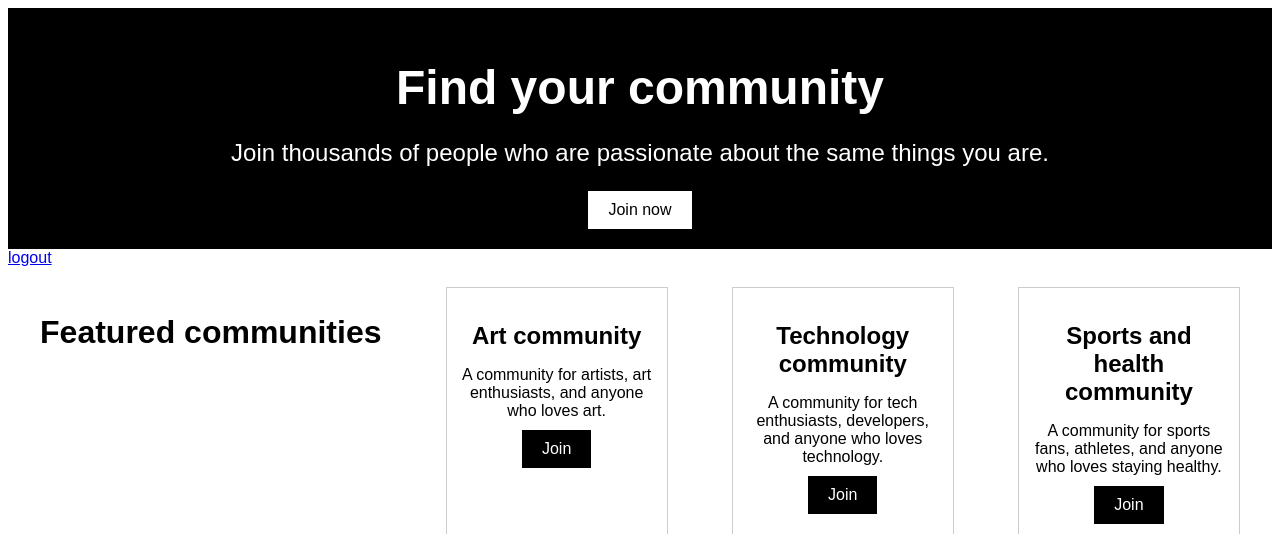
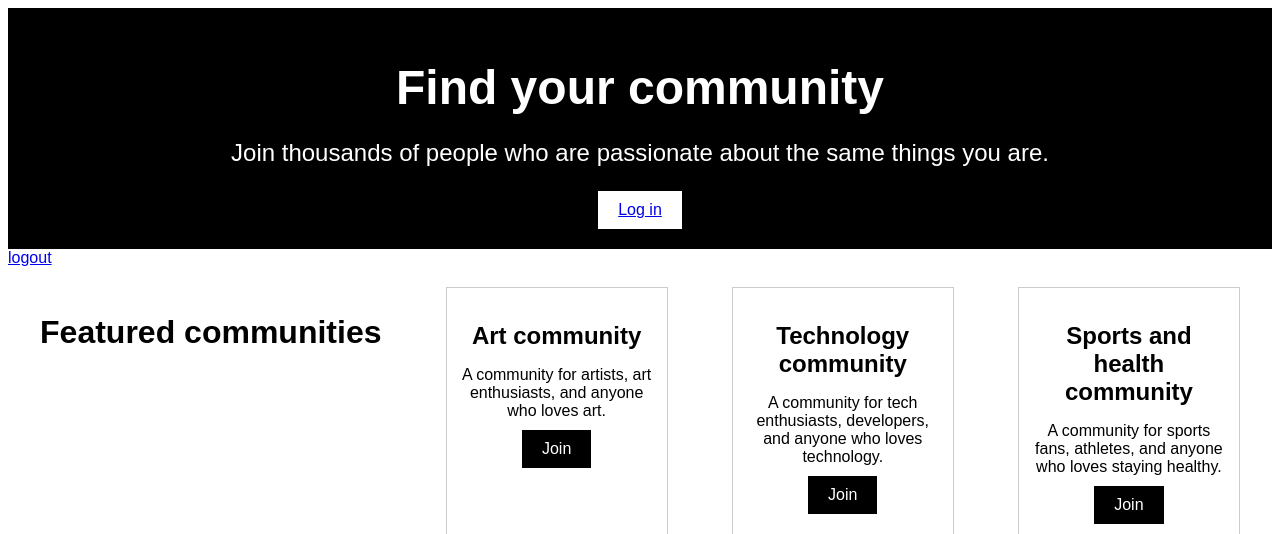
Before and after one commit to Anurag-a-a/Loca_Link_Website, a Flask app: template templates/home.html in a window 1280 px wide. Shown: the top 534 px of the page. Run offline with Flask 3, Linux system fonts and the light colour scheme; the template is opened without the code that fills it, so the values that code supplies are empty.

Commit message:
home page changed

```diff
--- a/app.py
+++ b/app.py
@@ -1,4 +1,4 @@
-from flask import Flask, session
+from flask import Flask, session, render_template
 from flask import redirect
 from flask import url_for
 from userApp import user_blueprint
@@ -12,7 +12,7 @@ app.secret_key = 'team20'
 
 @app.route('/')
 def index():
-    return redirect(url_for('user.user_login'))
+    return render_template('home.html')
 
 
 if __name__ == "__main__":
--- a/templates/home.html
+++ b/templates/home.html
@@ -8,7 +8,7 @@
   <header>
     <h1>Find your community</h1>
     <p>Join thousands of people who are passionate about the same things you are.</p>
-    <button>Join now</button>
+    <button><a href="{{ url_for('user.user_login') }}">Log in</a></button>
   </header>
   {{username}}
   <a href="{{ url_for('user.logout') }}">logout</a>
```
